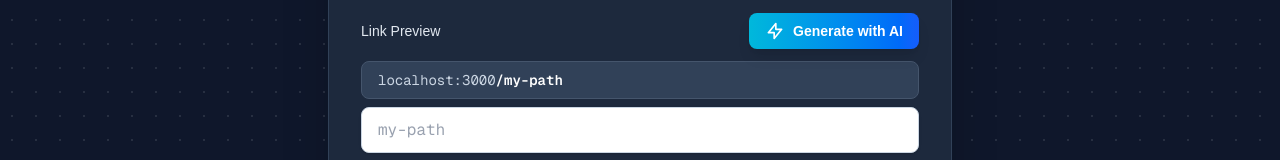
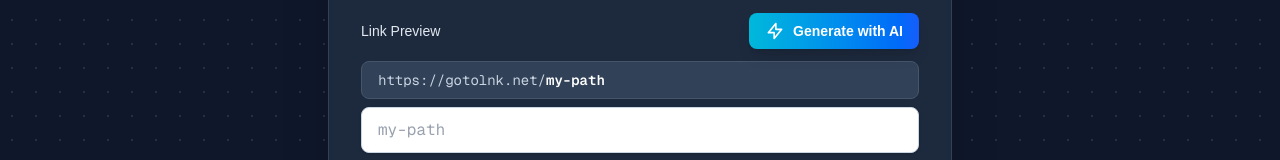
Before and after one commit to omaralfawareh/ai-short-links, a Next.js app: page / in a window 1280 px wide. Shown: the part 304-464 px from the top of the page. Built offline with nearby package versions, Linux system fonts and the light colour scheme.

Commit message:
fix: update short link URL to use the production domain and adjust display in ShortLinkGenerator component

```diff
--- a/src/actions/createShortLink.ts
+++ b/src/actions/createShortLink.ts
@@ -29,5 +29,5 @@
         return { error: true, message: "Failed to create short link" };
     }
 
-    return { error: false, message: `localhost:3000/${alias}`, destinationUrl };
+    return { error: false, message: `https://gotolnk.net/${alias}`, destinationUrl };
 }
--- a/src/components/ShortLinkGenerator.tsx
+++ b/src/components/ShortLinkGenerator.tsx
@@ -200,8 +200,8 @@
                       </div>
                     </div>
                     <p className="text-sm sm:text-base md:text-lg font-mono font-semibold text-green-300 truncate">
-                      {typeof window !== "undefined" ? window.location.origin : ""}
-                      /<span className="text-white">{aliasState.message}</span>
+
+                      <span className="text-white">{aliasState.message}</span>
                     </p>
                   </div>
                 )}
@@ -324,9 +324,9 @@
                 {/* Live Preview */}
                 <div className="mt-3 px-3 sm:px-4 py-2 bg-slate-700 border border-slate-600 rounded-lg mb-2 overflow-x-auto">
                   <p className="text-xs sm:text-sm text-slate-300 font-mono whitespace-nowrap">
-                    {"localhost:3000"}
+                    {"https://gotolnk.net/"}
                     <span className="text-white font-semibold">
-                      /{customPath || "my-path"}
+                      {customPath || "my-path"}
                     </span>
                   </p>
                 </div>
```
